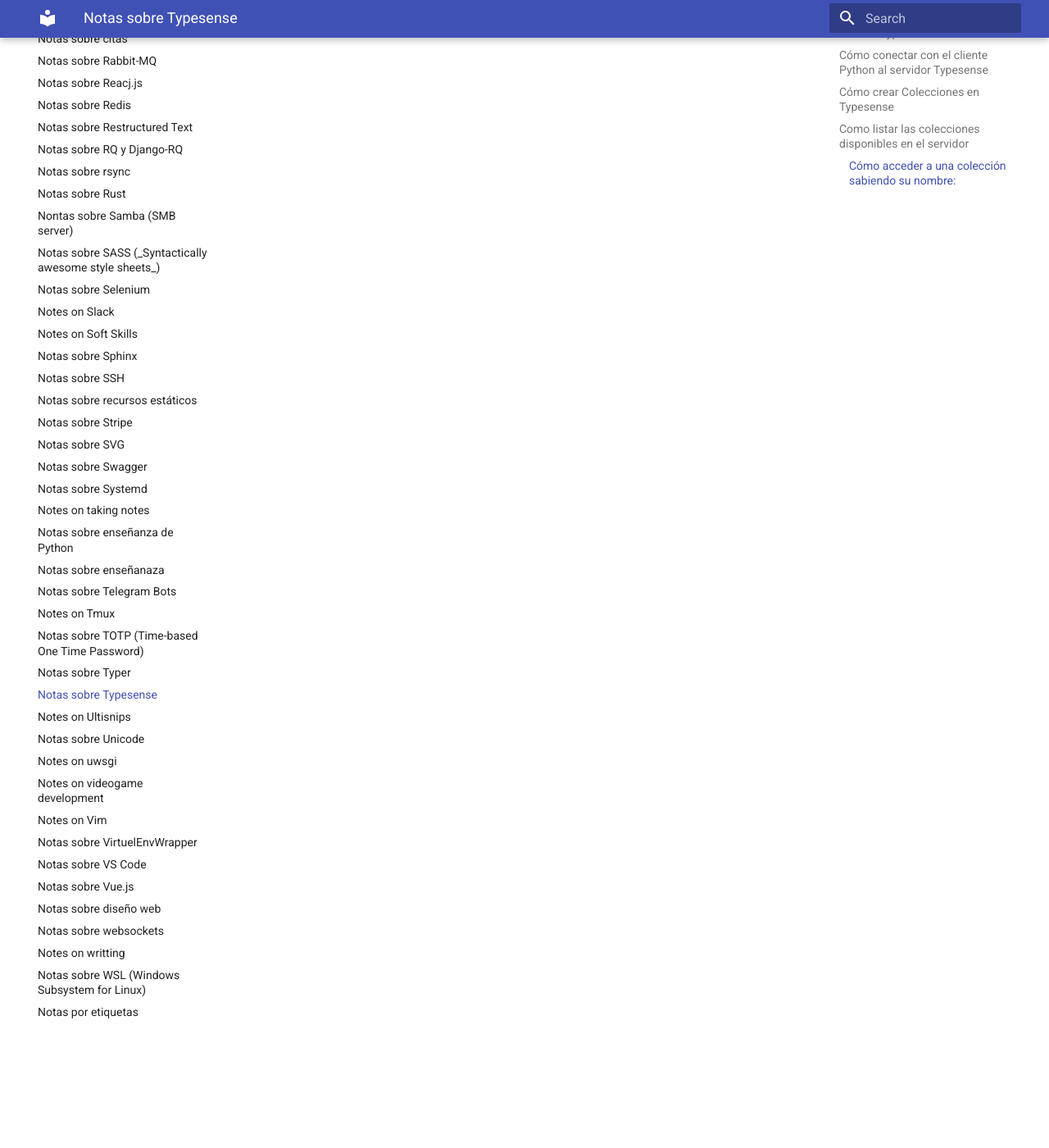
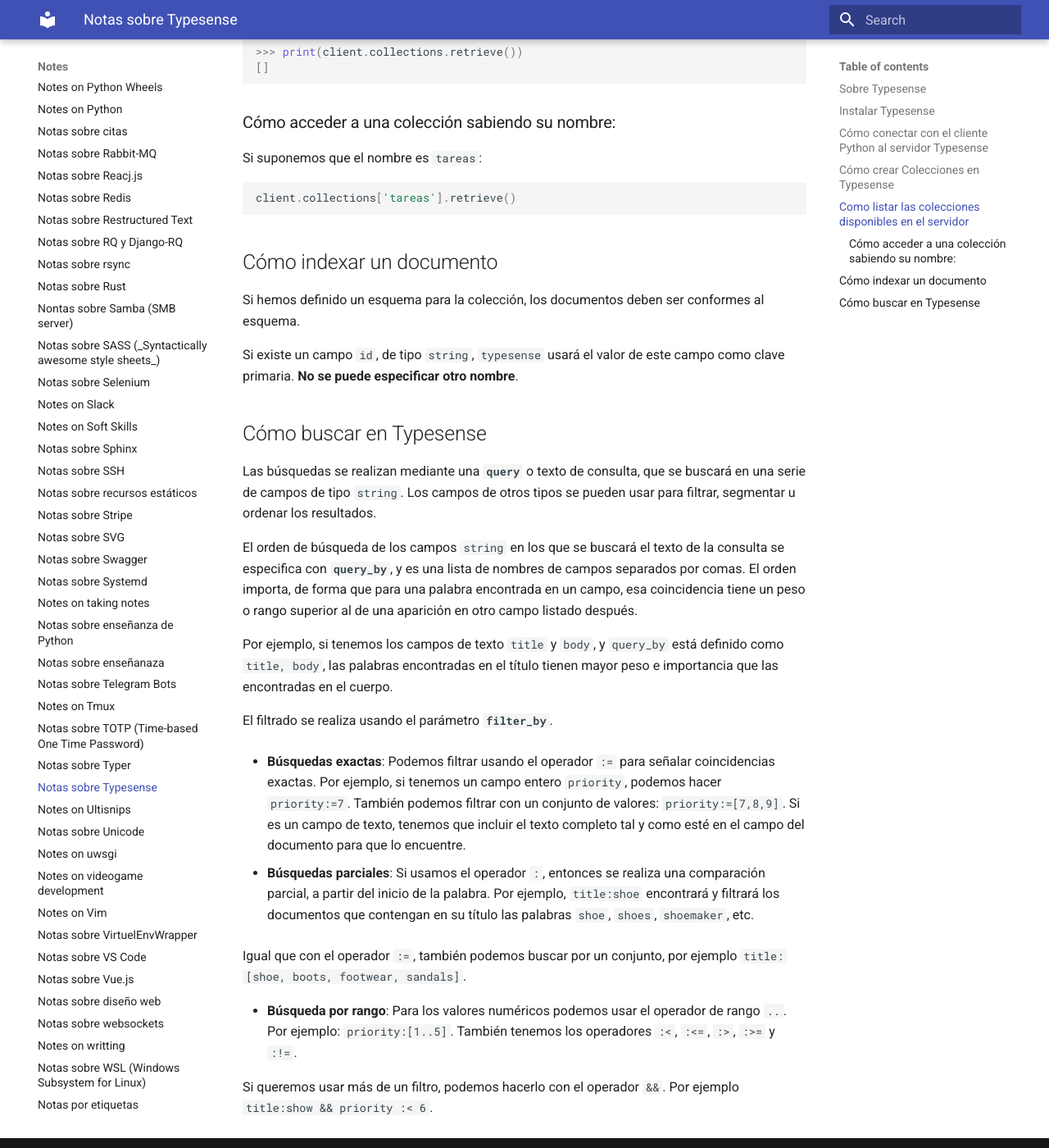
Before and after one commit to euribates/notes, an MkDocs documentation site: the page built from docs/notes-on-typesense.md, in a window 1280 px wide and 1400 px high, scrolled down 2082 px. Shown: the whole window at 82% size. Built offline with MkDocs 1.6.1 and Material for MkDocs 9.7.7, drawn with Linux system fonts in a browser that asks for light colours; some of the changed text lies outside the part shown.

Commit message:
Mejoras notas sobre Django, pgsql y Typesense

````diff
--- a/docs/notes-on-typesense.md
+++ b/docs/notes-on-typesense.md
@@ -11,6 +11,16 @@
 Es un motor de búsqueda libre, escrito en C++. Muy rápido y tolerante a fallos.
 
 - Repositorio: [Github typesense](https://github.com/typesense/typesense)
+
+Principales características:
+
+- Tolerante ante faltas de ortografía
+- Rápido
+- Fácil de instalar (En Linux por lo menos)
+- _Clustering_ de serie, si hace falta
+- Búsqueda a la vez que tecleas. Chorrada, pero mola.
+- Segmentación de búsqueda (_Faceted search_)
+- Filtrado por campos
 
 ## Instalar Typesense
 
@@ -97,3 +107,59 @@
 ```python
 client.collections['tareas'].retrieve()
 ```
+
+
+## Cómo indexar un documento
+
+Si hemos definido un esquema para la colección, los documentos deben
+ser conformes al esquema.
+
+Si existe un campo `id`, de tipo `string`, `typesense`
+usará el valor de este campo como clave primaria. **No se puede especificar otro
+nombre**.
+
+## Cómo buscar en Typesense
+
+Las búsquedas se realizan mediante una **`query`** o texto de consulta, que
+se buscará en una serie de campos de tipo `string`. Los campos de otros tipos se
+pueden usar para filtrar, segmentar u ordenar los resultados.
+
+El orden de búsqueda de los campos `string` en los que se buscará el
+texto de la consulta se especifica con **`query_by`**, y es una lista de nombres
+de campos separados por comas. El orden importa, de forma que para una palabra
+encontrada en un campo, esa coincidencia tiene un peso o rango superior
+al de una aparición en otro campo listado después.
+
+Por ejemplo, si tenemos los campos de texto `title` y `body`, y
+`query_by` está definido como `title, body`, las palabras encontradas
+en el título tienen mayor peso e importancia
+que las encontradas en el cuerpo.
+
+El filtrado se realiza usando el parámetro **`filter_by`**.
+
+- **Búsquedas exactas**: Podemos filtrar
+  usando el operador `:=`
+  para señalar coincidencias exactas.
+  Por ejemplo, si tenemos un campo entero `priority`,
+  podemos hacer `priority:=7`. También podemos filtrar
+  con un conjunto de valores: `priority:=[7,8,9]`. Si es un campo
+  de texto, tenemos que incluir el texto completo tal y como
+  esté en el campo del documento para que lo encuentre.
+
+- **Búsquedas parciales**: Si usamos el operador `:`, entonces
+  se realiza una comparación parcial,
+  a partir del inicio de la palabra.
+  Por ejemplo, `title:shoe` encontrará y filtrará
+  los documentos que contengan en su título las palabras
+  `shoe`, `shoes`, `shoemaker`, etc.
+
+  Igual que con el operador `:=`, también podemos buscar por un conjunto,
+  por ejemplo `title:[shoe, boots, footwear, sandals]`.
+
+- **Búsqueda por rango**: Para los valores numéricos
+  podemos usar el operador de rango `..`. Por ejemplo:
+  `priority:[1..5]`. También tenemos los operadores `:<`,
+  `:<=`, `:>`, `:>=` y `:!=`.
+
+Si queremos usar más de un filtro, podemos hacerlo con el operador `&&`.
+Por ejemplo `title:show && priority :< 6`.
````
Also changed, not shown: docs/notes-on-django.md (+19 -0 lines), docs/notes-on-pgsql.md (+39 -0 lines).
